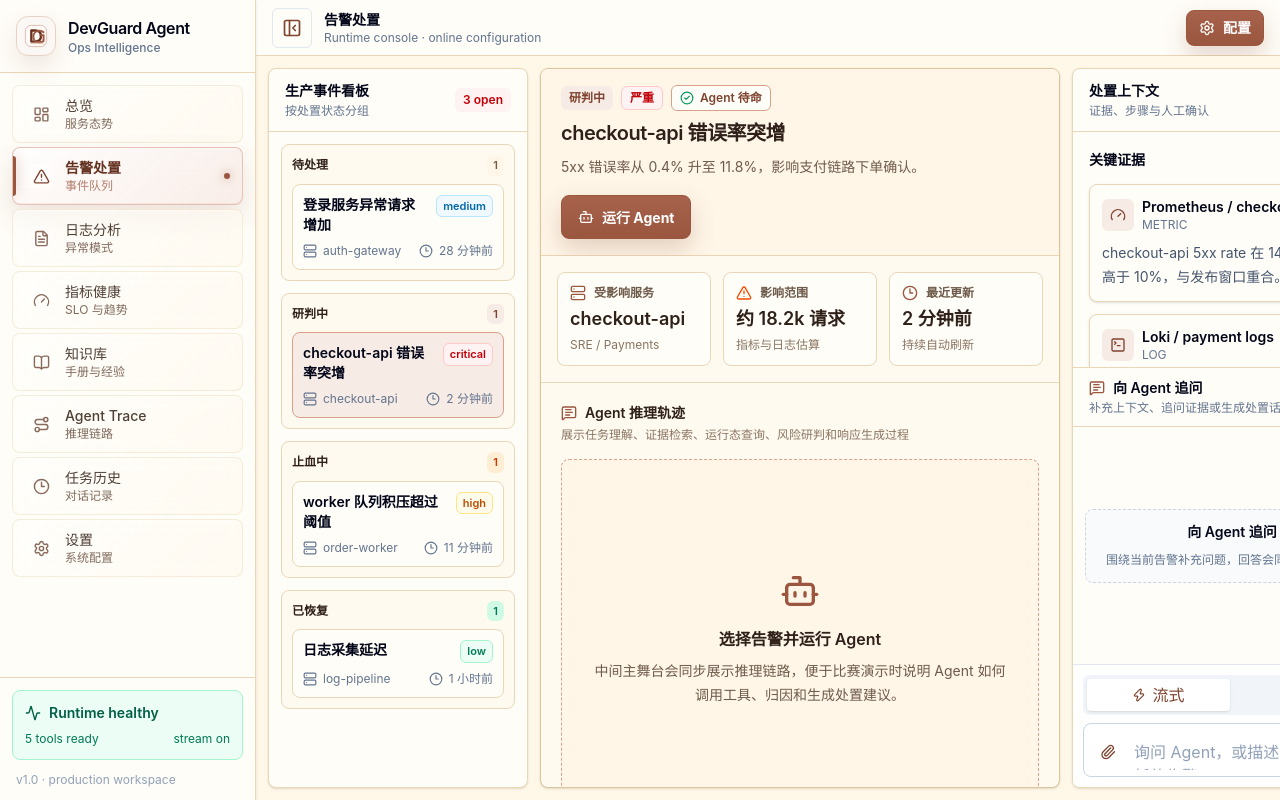
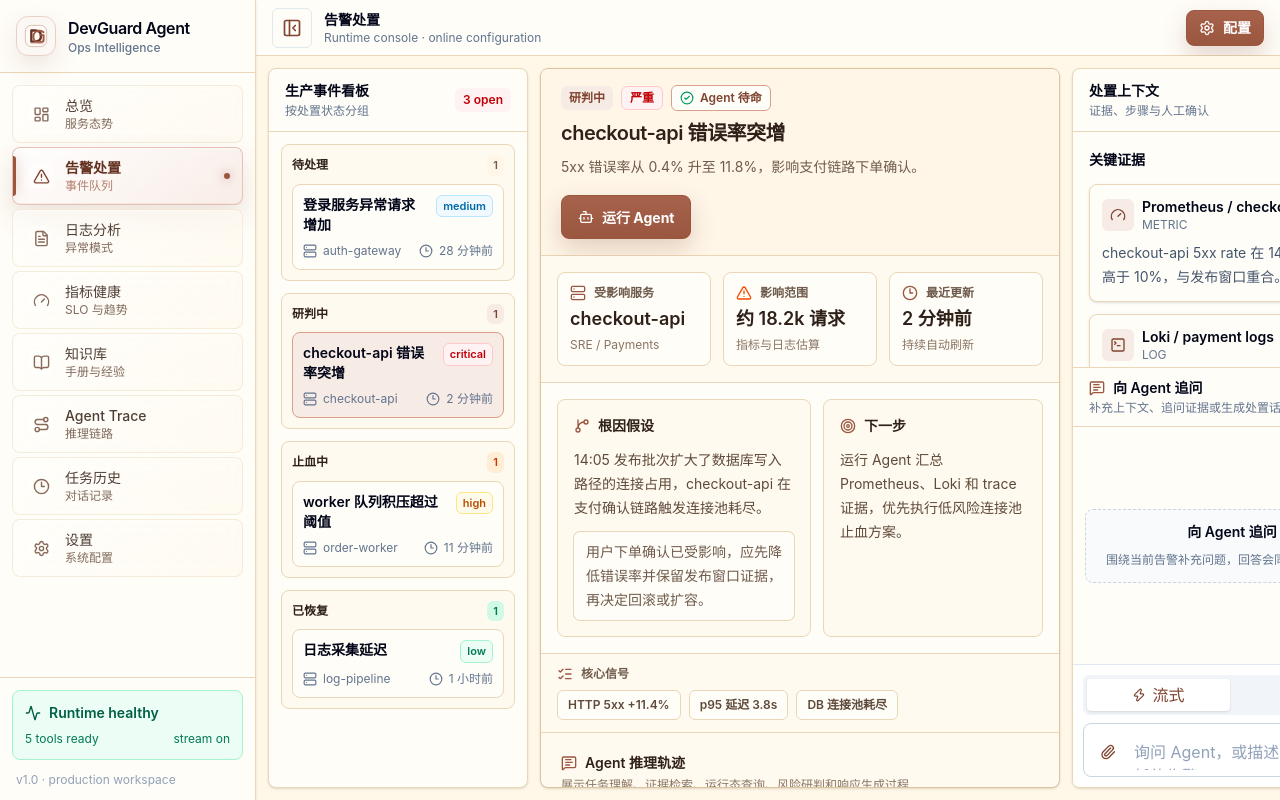
Before and after one commit to yicheng0/DevDuardAgent, a React (Vite) app in the folder DevGuardAgentFrontend/: page / in a window 1280 px wide. Both pictures are taken after a click on the button "告警处置". Built offline with nearby package versions, Linux system fonts and the light colour scheme.

Commit message:
Enhance incident detail workflow

```diff
--- a/DevGuardAgentFrontend/src/components/ops/OpsWorkbench.tsx
+++ b/DevGuardAgentFrontend/src/components/ops/OpsWorkbench.tsx
@@ -8,11 +8,14 @@ import {
   Database,
   FileSearch,
   Gauge,
+  GitBranch,
+  ListChecks,
   MessageSquareText,
   Radio,
   PlayCircle,
   Server,
   ShieldCheck,
+  Target,
   TerminalSquare,
 } from 'lucide-react';
 import { useAIOpsStore } from '@/stores/aiopsStore';
@@ -123,6 +126,176 @@ const remediationSteps: RemediationStep[] = [
   },
 ];
 
+interface IncidentContext {
+  hypothesis: string;
+  assessment: string;
+  nextAction: string;
+  evidence: EvidenceItem[];
+  remediation: RemediationStep[];
+}
+
+const incidentContexts: Record<string, IncidentContext> = {
+  'inc-2471': {
+    hypothesis: '14:05 发布批次扩大了数据库写入路径的连接占用，checkout-api 在支付确认链路触发连接池耗尽。',
+    assessment: '用户下单确认已受影响，应先降低错误率并保留发布窗口证据，再决定回滚或扩容。',
+    nextAction: '运行 Agent 汇总 Prometheus、Loki 和 trace 证据，优先执行低风险连接池止血方案。',
+    evidence: evidenceItems,
+    remediation: remediationSteps,
+  },
+  'inc-2468': {
+    hypothesis: 'order-worker 消费者重启后并发未恢复，重试任务放大队列积压，导致异步通知持续延迟。',
+    assessment: '业务链路未完全中断，但积压继续扩大时会影响发货通知和补偿任务时效。',
+    nextAction: '先确认消费者实例数、死信比例和重试策略，再分批扩容消费者并暂停高频重试。',
+    evidence: [
+      {
+        id: 'ev-worker-1',
+        type: 'metric',
+        source: 'Prometheus / order-worker',
+        content: 'queue depth 保持在 46k 附近，consumer lag 持续超过 18 分钟。',
+        confidence: 90,
+      },
+      {
+        id: 'ev-worker-2',
+        type: 'log',
+        source: 'Loki / worker logs',
+        content: '同一批订单任务重复进入 retry，部分消费者启动后未成功注册分片。',
+        confidence: 83,
+      },
+      {
+        id: 'ev-worker-3',
+        type: 'doc',
+        source: 'Runbook / queue backlog',
+        content: '历史手册建议先冻结重试风暴，再按分片扩容消费者避免重复消费。',
+        confidence: 78,
+      },
+    ],
+    remediation: [
+      {
+        id: 'step-worker-1',
+        title: '临时扩容 order-worker 消费者副本',
+        status: 'ready',
+        risk: 'medium',
+        requiresApproval: true,
+        command: 'kubectl scale deploy/order-worker --replicas=12',
+      },
+      {
+        id: 'step-worker-2',
+        title: '暂停高频失败任务的自动重试',
+        status: 'ready',
+        risk: 'medium',
+        requiresApproval: true,
+        command: 'queuectl retry pause --topic order-events --reason backlog',
+      },
+      {
+        id: 'step-worker-3',
+        title: '导出积压峰值和消费者恢复时间用于复盘',
+        status: 'ready',
+        risk: 'low',
+      },
+    ],
+  },
+  'inc-2461': {
+    hypothesis: '登录失败请求集中来自单一 ASN，疑似撞库或自动化探测，当前还未形成明确用户影响。',
+    assessment: '需要先区分误报、压测流量和攻击流量，避免直接封禁影响正常企业出口。',
+    nextAction: '拉取 WAF、登录失败样本和 ASN 维度分布，确认后再收紧策略或加入临时挑战。',
+    evidence: [
+      {
+        id: 'ev-auth-1',
+        type: 'metric',
+        source: 'Prometheus / auth-gateway',
+        content: '401 比例较基线增加 31%，成功登录率没有同步下跌。',
+        confidence: 86,
+      },
+      {
+        id: 'ev-auth-2',
+        type: 'log',
+        source: 'Loki / auth logs',
+        content: '失败请求集中在相近 UA 和 ASN，用户名枚举模式明显但来源 IP 分散。',
+        confidence: 82,
+      },
+      {
+        id: 'ev-auth-3',
+        type: 'trace',
+        source: 'WAF audit trail',
+        content: 'WAF 命中率偏低，现有规则未覆盖该类低频分散登录失败。',
+        confidence: 74,
+      },
+    ],
+    remediation: [
+      {
+        id: 'step-auth-1',
+        title: '对异常 ASN 启用登录挑战策略',
+        status: 'ready',
+        risk: 'medium',
+        requiresApproval: true,
+        command: 'wafctl challenge enable --asn suspicious --path /login',
+      },
+      {
+        id: 'step-auth-2',
+        title: '拉取失败登录样本并比对账号命中分布',
+        status: 'ready',
+        risk: 'low',
+      },
+      {
+        id: 'step-auth-3',
+        title: '直接封禁整个 ASN',
+        status: 'blocked',
+        risk: 'high',
+        requiresApproval: true,
+      },
+    ],
+  },
+  'inc-2457': {
+    hypothesis: '日志索引节点在峰值写入期间 CPU 升高，采集延迟随扩容后恢复。',
+    assessment: '当前服务已恢复，重点转为验证索引容量水位和补充复盘材料。',
+    nextAction: '归档恢复时间线，补充容量阈值和下次扩容触发条件。',
+    evidence: [
+      {
+        id: 'ev-log-1',
+        type: 'metric',
+        source: 'Prometheus / log-pipeline',
+        content: 'ingest lag 峰值约 7 分钟，扩容后回落到 1 分钟以内。',
+        confidence: 88,
+      },
+      {
+        id: 'ev-log-2',
+        type: 'log',
+        source: 'Indexer logs',
+        content: '索引节点在峰值期间出现写入排队，未发现数据丢弃记录。',
+        confidence: 81,
+      },
+      {
+        id: 'ev-log-3',
+        type: 'doc',
+        source: 'Postmortem draft',
+        content: '上次复盘建议将 index CPU 75% 作为提前扩容观察阈值。',
+        confidence: 76,
+      },
+    ],
+    remediation: [
+      {
+        id: 'step-log-1',
+        title: '确认日志采集延迟已持续回落',
+        status: 'done',
+        risk: 'low',
+      },
+      {
+        id: 'step-log-2',
+        title: '补充 index CPU 容量预警阈值',
+        status: 'ready',
+        risk: 'low',
+        command: 'alertctl set log-indexer-cpu --threshold 75',
+      },
+      {
+        id: 'step-log-3',
+        title: '生成日志采集延迟复盘摘要',
+        status: 'ready',
+        risk: 'low',
+      },
+    ],
+  },
+};
+
 const severityStyle = {
   low: 'border-emerald-200 bg-emerald-50 text-emerald-700',
   medium: 'border-sky-200 bg-sky-50 text-sky-700',
@@ -175,6 +348,8 @@ const OpsWorkbench = () => {
     () => incidents.find((incident) => incident.id === selectedIncidentId) || incidents[0],
     [selectedIncidentId]
   );
+
+  const selectedContext = incidentContexts[selectedIncident.id] || incidentContexts[incidents[0].id];
 
   const incidentsByStatus = useMemo(
     () =>
@@ -337,6 +512,44 @@ const OpsWorkbench = () => {
           </div>
         </div>
 
+        <div className="grid gap-3 border-b border-[#ead7b7] bg-[#fffdf8] p-4 lg:grid-cols-[minmax(0,1fr)_minmax(220px,0.55fr)]">
+          <div className="rounded-lg border border-[#ead7b7] bg-[#fffaf0] p-4">
+            <div className="mb-3 flex items-center gap-2 text-sm font-semibold text-[#2f2119]">
+              <GitBranch className="h-4 w-4 text-[#9a563f]" />
+              根因假设
+            </div>
+            <p className="text-sm leading-6 text-[#5f4a3a]">{selectedContext.hypothesis}</p>
+            <div className="mt-3 rounded-md bg-[#fffdf8] px-3 py-2 text-sm leading-6 text-[#6f5b4b] ring-1 ring-[#ead7b7]">
+              {selectedContext.assessment}
+            </div>
+          </div>
+
+          <div className="rounded-lg border border-[#ead7b7] bg-[#fffaf0] p-4">
+            <div className="mb-3 flex items-center gap-2 text-sm font-semibold text-[#2f2119]">
+              <Target className="h-4 w-4 text-[#9a563f]" />
+              下一步
+            </div>
+            <p className="text-sm leading-6 text-[#5f4a3a]">{selectedContext.nextAction}</p>
+          </div>
+        </div>
+
+        <div className="border-b border-[#ead7b7] bg-[#fffaf0] px-4 py-3">
+          <div className="mb-2 flex items-center gap-2 text-xs font-semibold text-[#6f5b4b]">
+            <ListChecks className="h-4 w-4 text-[#9a563f]" />
+            核心信号
+          </div>
+          <div className="flex flex-wrap gap-2">
+            {selectedIncident.signals.map((signal) => (
+              <span
+                key={signal}
+                className="rounded-md border border-[#ead7b7] bg-[#fffdf8] px-2.5 py-1.5 text-xs font-semibold text-[#5f4a3a]"
+              >
+                {signal}
+              </span>
+            ))}
+          </div>
+        </div>
+
         <div className="min-h-0 flex-1 overflow-y-auto p-5">
           <div className="mb-4 flex items-center justify-between gap-3">
             <div>
@@ -404,7 +617,7 @@ const OpsWorkbench = () => {
               </button>
             </div>
             <div className="space-y-3">
-              {evidenceItems.map((item) => {
+              {selectedContext.evidence.map((item) => {
                 const Icon = evidenceIcon[item.type];
                 return (
                   <article
@@ -437,7 +650,7 @@ const OpsWorkbench = () => {
           <section className="mt-5">
             <h3 className="mb-3 text-sm font-semibold text-slate-950">推荐处置步骤</h3>
             <div className="space-y-3">
-              {remediationSteps.map((step, index) => (
+              {selectedContext.remediation.map((step, index) => (
                 <article key={step.id} className="app-surface-muted rounded-lg border p-3">
                   <div className="flex items-start gap-3">
                     <span className="flex h-6 w-6 shrink-0 items-center justify-center rounded-full bg-[#fffdf8] text-xs font-semibold text-slate-700 ring-1 ring-[#ead7b7]">
```
